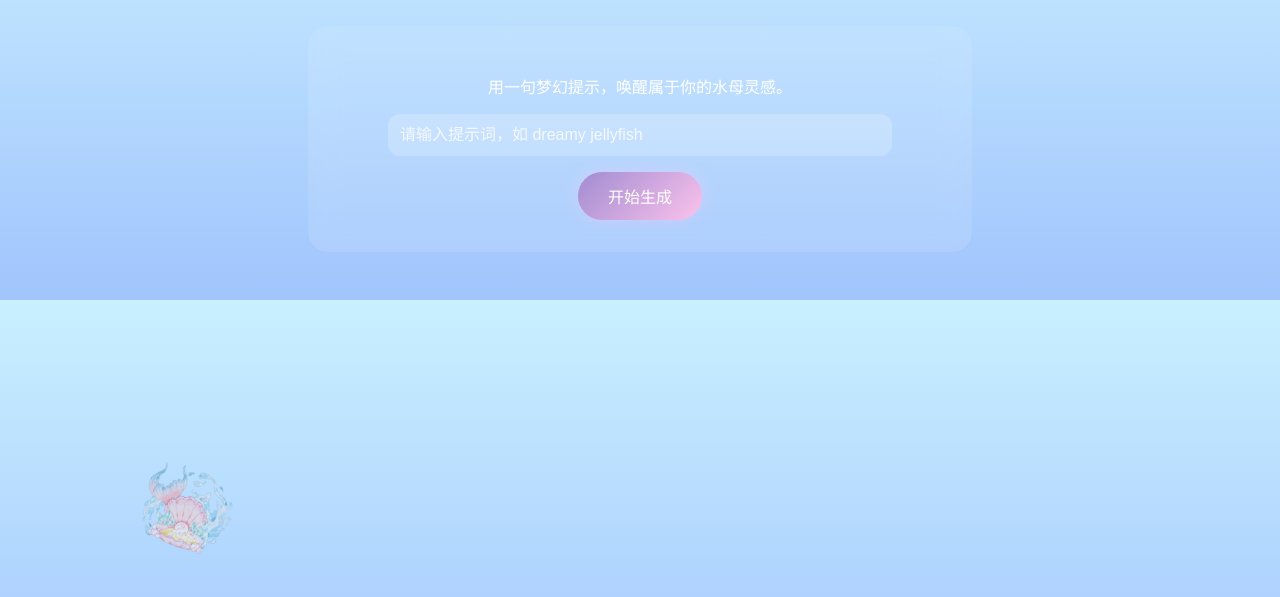
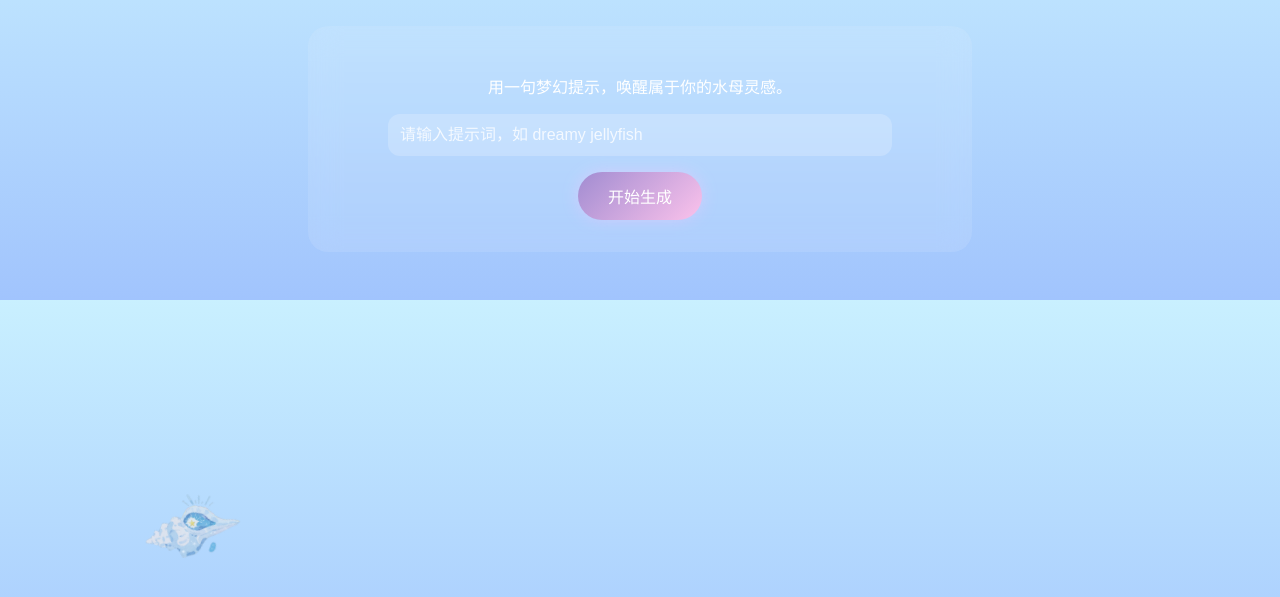
Before and after one commit to lyric-ai/webui, a website: page index.html in a window 1280 px wide. Shown: the part 141-738 px from the top of the page. Drawn offline with Linux system fonts and the light colour scheme.

Commit message:
Update index.html

```diff
--- a/index.html
+++ b/index.html
@@ -119,8 +119,8 @@
 </head>
 <body>
   <canvas id="cursor-canvas"></canvas>
-  <img src="/jellyfish.png" class="jellyfish jelly1" />
-  <img src="/jellyfish.png" class="jellyfish jelly2" />
+  <img src="/ComfyUI_00050_.png" class="jellyfish jelly1" />
+  <img src="/ComfyUI_00050_.png" class="jellyfish jelly2" />
 
   <h1>光拾水母生成器</h1>
   <div class="container">
```
